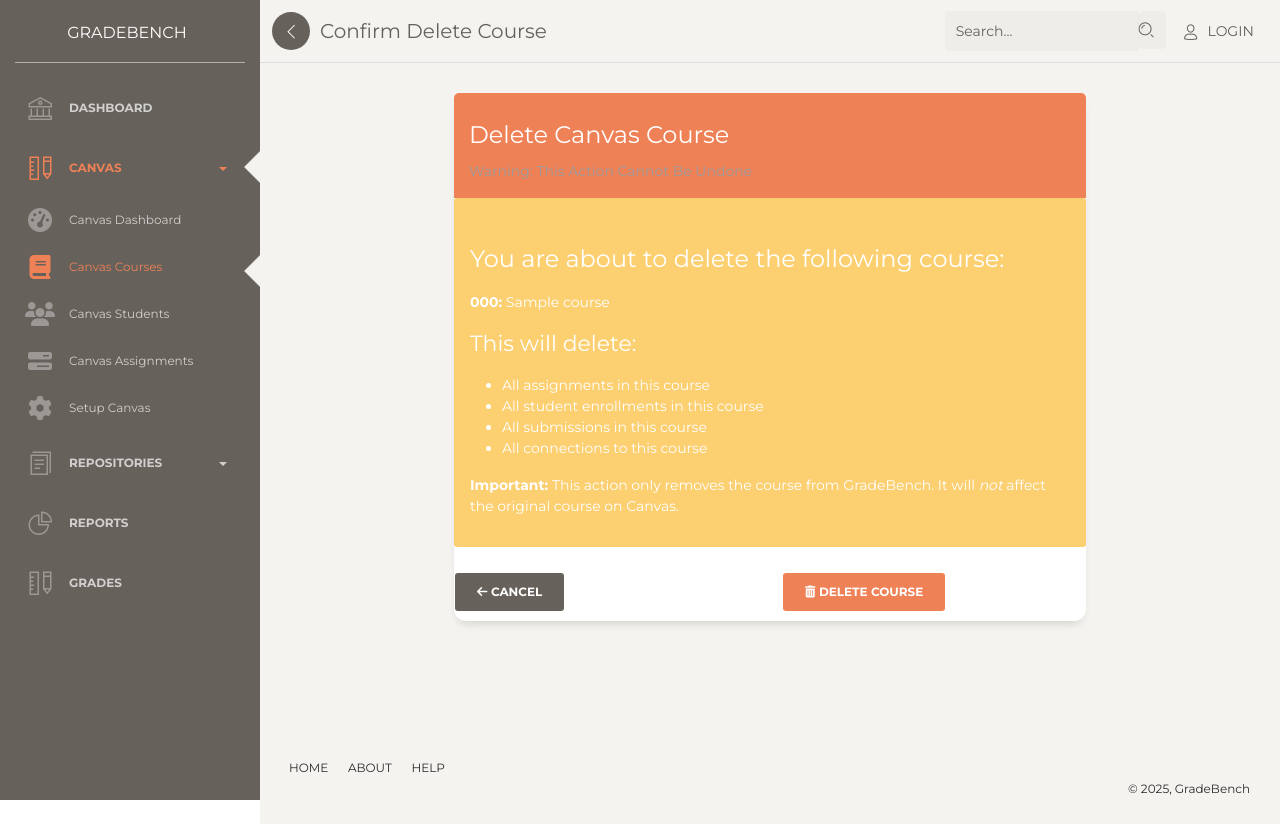
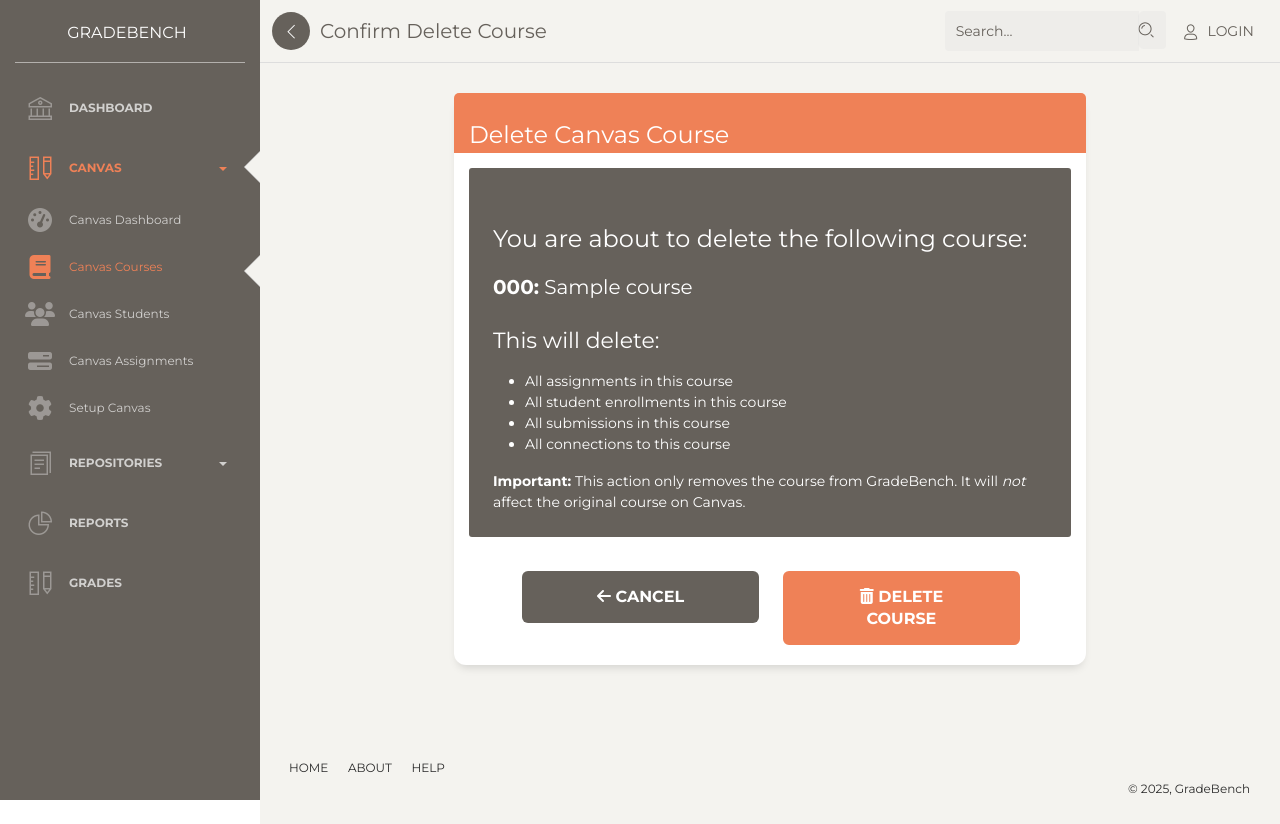
Before and after one commit to bmeddeb/GradeBench, a Django app: template templates/canvas/confirm_delete_course.html in a window 1280 px wide. Run offline with Django 5.2, Linux system fonts and the light colour scheme; the template is opened without the code that fills it: most values are stand-ins (such as "Sample title", 1, 10 or a date in 2020); some libraries are stand-ins or nearby versions.

Commit message:
FIX: Confirmation delete course CSS adjustment'

```diff
--- a/templates/canvas/confirm_delete_course.html
+++ b/templates/canvas/confirm_delete_course.html
@@ -6,39 +6,38 @@
 {% block nav_canvas_courses %}active{% endblock %}
 
 {% block canvas_content %}
-<div class="row">
-    <div class="col-md-8 offset-md-2">
+<div class="row justify-content-center">
+    <div class="col-md-8">
         <div class="card">
             <div class="card-header bg-danger text-white">
-                <h4 class="card-title">Delete Canvas Course</h4>
-                <p class="card-category">Warning: This action cannot be undone</p>
+                <h4 class="card-title mb-0">Delete Canvas Course</h4>
             </div>
-            <div class="card-content">
-                <div class="alert alert-warning">
-                    <h4>You are about to delete the following course:</h4>
-                    <p><strong>{{ course.course_code }}:</strong> {{ course.name }}</p>
+            <div class="card-body">
+                <div class="alert mb-4 p-4" style="background-color: #66615b; color: white; border: none;">
+                    <h4 class="alert-heading">You are about to delete the following course:</h4>
+                    <p class="mb-3 fs-5"><strong>{{ course.course_code }}:</strong> {{ course.name }}</p>
 
-                    <h5>This will delete:</h5>
-                    <ul>
+                    <h5 class="mt-4">This will delete:</h5>
+                    <ul class="mb-3">
                         <li>All assignments in this course</li>
                         <li>All student enrollments in this course</li>
                         <li>All submissions in this course</li>
                         <li>All connections to this course</li>
                     </ul>
 
-                    <p><strong>Important:</strong> This action only removes the course from GradeBench. It will <em>not</em> affect the original course on Canvas.</p>
+                    <p class="mb-0"><strong>Important:</strong> This action only removes the course from GradeBench. It will <em>not</em> affect the original course on Canvas.</p>
                 </div>
 
-                <div class="row">
-                    <div class="col-md-6">
-                        <a href="{% url 'canvas_course_detail' course_id=course.canvas_id %}" class="btn btn-secondary btn-fill btn-block">
+                <div class="row mt-4 justify-content-center">
+                    <div class="col-md-5 mb-3 mb-md-0">
+                        <a href="{% url 'canvas_course_detail' course_id=course.canvas_id %}" class="btn btn-secondary btn-fill btn-lg btn-block w-100">
                             <i class="fa fa-arrow-left"></i> Cancel
                         </a>
                     </div>
-                    <div class="col-md-6">
+                    <div class="col-md-5">
                         <form method="post">
                             {% csrf_token %}
-                            <button type="submit" class="btn btn-danger btn-fill btn-block">
+                            <button type="submit" class="btn btn-danger btn-fill btn-lg btn-block w-100">
                                 <i class="fa fa-trash"></i> Delete Course
                             </button>
                         </form>
```
